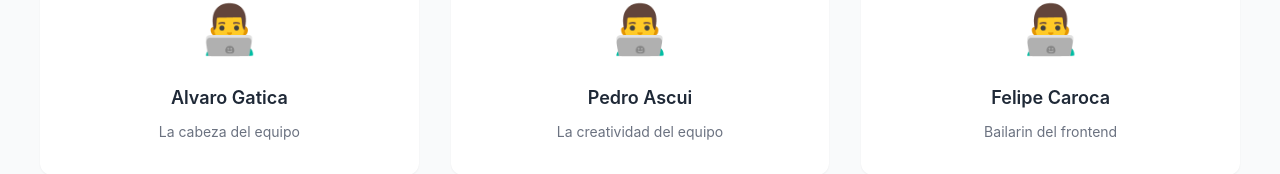
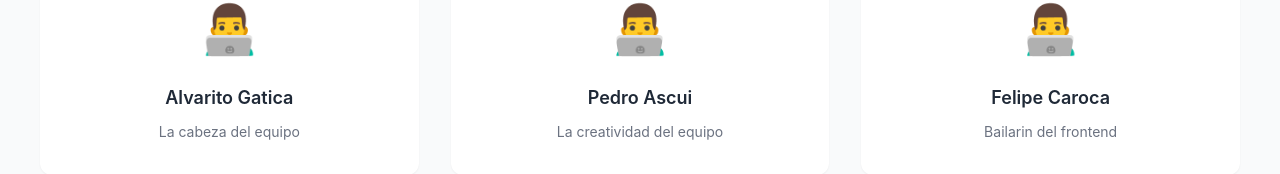
Before and after one commit to diazarm/TechXcelerators_6, a React (Vite) app in the folder front/: page / in a window 1280 px wide. Shown: the part 1595-1769 px from the top of the page. Built offline with nearby package versions, Linux system fonts and the light colour scheme.

Commit message:
alvarito

```diff
--- a/front/src/pages/WelcomePage.tsx
+++ b/front/src/pages/WelcomePage.tsx
@@ -4,7 +4,7 @@ import './WelcomePage.css';
 const WelcomePage: React.FC = () => {
   const teamMembers = [
     {
-      name: 'Alvaro Gatica',
+      name: 'Alvarito Gatica',
       role: 'La cabeza del equipo',
       avatar: '👨‍💻'
     },
```
